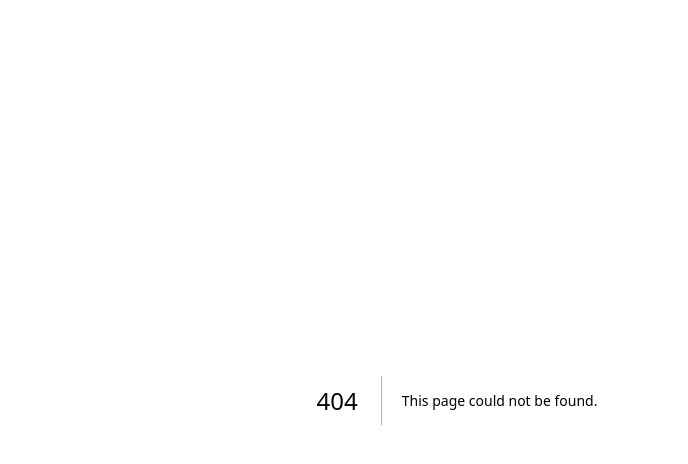
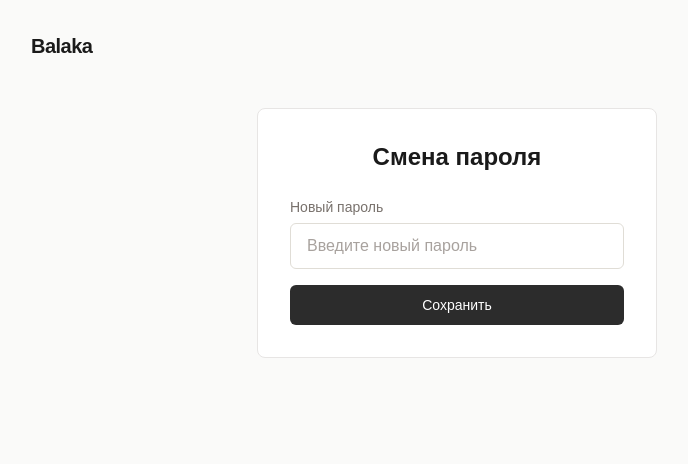
Before and after one commit to spicardgaming/langreader, a Next.js app: page /account/reset-password in a window 1280 px wide. Before the commit this address had no page. Shown: the top 464 px of the page, without its empty margins (183-871 px from the left). Built offline with nearby package versions, Linux system fonts and the light colour scheme; no server answers.

Commit message:
add account page, password recovery, rename to Balaka

```diff
--- /dev/null
+++ b/app/account/page.tsx
@@ -0,0 +1,91 @@
+"use client";
+
+import { useEffect, useState } from "react";
+import { useRouter } from "next/navigation";
+import Link from "next/link";
+import { supabase } from "@/lib/supabase";
+
+export default function AccountPage() {
+  const router = useRouter();
+  const [userEmail, setUserEmail] = useState<string | null>(null);
+  const [loading, setLoading] = useState(true);
+
+  useEffect(() => {
+    async function checkSession() {
+      const { data } = await supabase.auth.getSession();
+
+      if (!data.session) {
+        router.push("/auth");
+        return;
+      }
+
+      setUserEmail(data.session.user.email || null);
+      setLoading(false);
+    }
+
+    checkSession();
+  }, [router]);
+
+  const handleSignOut = async () => {
+    await supabase.auth.signOut();
+    router.push("/");
+  };
+
+  if (loading) {
+    return (
+      <div className="min-h-screen bg-[#fafaf9] flex items-center justify-center">
+        <p className="text-[#57534e]">Загрузка...</p>
+      </div>
+    );
+  }
+
+  return (
+    <div className="min-h-screen bg-[#fafaf9] text-[#2c2c2c]">
+      <div className="mx-auto flex min-h-full w-full max-w-[900px] flex-col px-4 py-8 sm:px-6">
+        <header className="mb-12 flex items-center justify-between">
+          <Link
+            href="/"
+            className="text-xl font-semibold tracking-tight text-[#1a1a1a] no-underline"
+          >
+            Balaka
+          </Link>
+          <button
+            onClick={handleSignOut}
+            className="rounded-md border border-[#d6d3d1] bg-white px-4 py-2 text-sm text-[#444] transition-colors hover:border-[#a8a29e] hover:text-[#1a1a1a]"
+          >
+            Выйти
+          </button>
+        </header>
+
+        <main className="flex-1">
+          <h1 className="mb-6 text-2xl font-semibold text-[#1a1a1a]">
+            Мой кабинет
+          </h1>
+
+          <div className="mb-8 rounded-lg border border-[#e7e5e4] bg-white p-6">
+            <p className="text-sm text-[#78716c]">Email:</p>
+            <p className="mt-1 text-base text-[#1a1a1a]">{userEmail}</p>
+          </div>
+
+          <section className="mb-8">
+            <h2 className="mb-4 text-lg font-medium text-[#1a1a1a]">
+              Мои книги
+            </h2>
+            <div className="rounded-lg border border-[#e7e5e4] bg-white p-8 text-center">
+              <p className="text-sm text-[#78716c]">Пока ничего нет</p>
+            </div>
+          </section>
+
+          <section className="mb-8">
+            <h2 className="mb-4 text-lg font-medium text-[#1a1a1a]">
+              Мои карточки
+            </h2>
+            <div className="rounded-lg border border-[#e7e5e4] bg-white p-8 text-center">
+              <p className="text-sm text-[#78716c]">Пока ничего нет</p>
+            </div>
+          </section>
+        </main>
+      </div>
+    </div>
+  );
+}
--- /dev/null
+++ b/app/account/reset-password/page.tsx
@@ -0,0 +1,96 @@
+"use client";
+
+import { useState } from "react";
+import { useRouter } from "next/navigation";
+import Link from "next/link";
+import { supabase } from "@/lib/supabase";
+
+export default function ResetPasswordPage() {
+  const router = useRouter();
+  const [newPassword, setNewPassword] = useState("");
+  const [error, setError] = useState<string | null>(null);
+  const [success, setSuccess] = useState<string | null>(null);
+  const [loading, setLoading] = useState(false);
+
+  async function handleUpdatePassword(e: React.FormEvent) {
+    e.preventDefault();
+    setError(null);
+    setSuccess(null);
+    setLoading(true);
+
+    const { error: updateError } = await supabase.auth.updateUser({
+      password: newPassword,
+    });
+
+    setLoading(false);
+
+    if (updateError) {
+      setError(updateError.message);
+      return;
+    }
+
+    setSuccess("Пароль изменён");
+    setTimeout(() => {
+      router.push("/account");
+    }, 1500);
+  }
+
+  const inputClass =
+    "w-full rounded-md border border-[#e0ddd6] bg-white px-4 py-2.5 text-[#2c2c2c] outline-none transition-colors placeholder:text-[#a8a29e] focus:border-[#8a8580]";
+
+  return (
+    <div className="min-h-screen bg-[#fafaf9] text-[#2c2c2c]">
+      <div className="mx-auto flex min-h-full w-full max-w-[900px] flex-col px-4 py-8 sm:px-6">
+        <header className="mb-12 flex items-center justify-between">
+          <Link
+            href="/"
+            className="text-xl font-semibold tracking-tight text-[#1a1a1a] no-underline"
+          >
+            Balaka
+          </Link>
+        </header>
+
+        <main className="flex flex-1 items-center justify-center">
+          <div className="w-full max-w-[400px] rounded-lg border border-[#e7e5e4] bg-white px-8 py-8">
+            <h1 className="mb-6 text-center text-2xl font-semibold text-[#1a1a1a]">
+              Смена пароля
+            </h1>
+
+            <form onSubmit={handleUpdatePassword} className="space-y-4">
+              <div>
+                <label
+                  htmlFor="new-password"
+                  className="mb-1.5 block text-sm text-[#78716c]"
+                >
+                  Новый пароль
+                </label>
+                <input
+                  id="new-password"
+                  type="password"
+                  autoComplete="new-password"
+                  required
+                  minLength={6}
+                  value={newPassword}
+                  onChange={(e) => setNewPassword(e.target.value)}
+                  className={inputClass}
+                  placeholder="Введите новый пароль"
+                />
+              </div>
+
+              {error && <p className="text-sm text-red-600">{error}</p>}
+              {success && <p className="text-sm text-green-600">{success}</p>}
+
+              <button
+                type="submit"
+                disabled={loading || !!success}
+                className="w-full rounded-md bg-[#2c2c2c] px-4 py-2.5 text-sm text-white transition-opacity hover:opacity-90 disabled:opacity-50"
+              >
+                {loading ? "Загрузка..." : success ? "Перенаправление..." : "Сохранить"}
+              </button>
+            </form>
+          </div>
+        </main>
+      </div>
+    </div>
+  );
+}
--- a/app/auth/layout.tsx
+++ b/app/auth/layout.tsx
@@ -1,6 +1,6 @@
 export const metadata = {
-  title: 'Войти — LangReader',
-  description: 'Войдите или зарегистрируйтесь в LangReader чтобы сохранять книги и карточки слов.',
+  title: 'Войти — Balaka',
+  description: 'Войдите или зарегистрируйтесь в Balaka чтобы сохранять книги и карточки слов.',
 }
 
 export default function AuthLayout({ children }: { children: React.ReactNode }) {
--- a/app/auth/page.tsx
+++ b/app/auth/page.tsx
@@ -9,6 +9,7 @@ type Tab = "signin" | "signup";
 export default function AuthPage() {
   const router = useRouter();
   const [tab, setTab] = useState<Tab>("signin");
+  const [showResetForm, setShowResetForm] = useState(false);
   const [email, setEmail] = useState("");
   const [password, setPassword] = useState("");
   const [error, setError] = useState<string | null>(null);
@@ -17,8 +18,25 @@ export default function AuthPage() {
 
   function switchTab(next: Tab) {
     setTab(next);
+    setShowResetForm(false);
     setError(null);
     setSuccess(null);
+    setEmail("");
+    setPassword("");
+  }
+
+  function showResetPassword() {
+    setShowResetForm(true);
+    setError(null);
+    setSuccess(null);
+    setEmail("");
+  }
+
+  function backToSignIn() {
+    setShowResetForm(false);
+    setError(null);
+    setSuccess(null);
+    setEmail("");
   }
 
   async function handleSignIn(e: React.FormEvent) {
@@ -72,6 +90,29 @@ export default function AuthPage() {
     );
   }
 
+  async function handleResetPassword(e: React.FormEvent) {
+    e.preventDefault();
+    setError(null);
+    setSuccess(null);
+    setLoading(true);
+
+    const { error: resetError } = await supabase.auth.resetPasswordForEmail(
+      email,
+      {
+        redirectTo: window.location.origin + "/account/reset-password",
+      }
+    );
+
+    setLoading(false);
+
+    if (resetError) {
+      setError(resetError.message);
+      return;
+    }
+
+    setSuccess("Ссылка отправлена, проверьте почту");
+  }
+
   const inputClass =
     "w-full rounded-md border border-[#e0ddd6] bg-white px-4 py-2.5 text-[#2c2c2c] outline-none transition-colors placeholder:text-[#a8a29e] focus:border-[#8a8580]";
 
@@ -79,7 +120,7 @@ export default function AuthPage() {
     <main className="flex min-h-full flex-1 items-center justify-center bg-[#f7f5f0] px-4 py-12 text-[#2c2c2c]">
       <div className="w-full max-w-[400px] rounded-lg bg-white/70 px-8 py-8 shadow-sm">
         <h1 className="mb-6 text-center text-2xl font-normal text-[#1a1a1a]">
-          LangReader
+          Balaka
         </h1>
 
         <div className="mb-6 flex border-b border-[#e0ddd6]">
@@ -108,6 +149,46 @@ export default function AuthPage() {
         </div>
 
         {tab === "signin" ? (
+          showResetForm ? (
+            <div className="space-y-4">
+              <form onSubmit={handleResetPassword} className="space-y-4">
+                <div>
+                  <label
+                    htmlFor="reset-email"
+                    className="mb-1.5 block text-sm text-[#8a8580]"
+                  >
+                    Email
+                  </label>
+                  <input
+                    id="reset-email"
+                    type="email"
+                    autoComplete="email"
+                    required
+                    value={email}
+                    onChange={(e) => setEmail(e.target.value)}
+                    className={inputClass}
+                    placeholder="you@example.com"
+                  />
+                </div>
+                {error && <p className="text-sm text-red-600">{error}</p>}
+                {success && <p className="text-sm text-green-600">{success}</p>}
+                <button
+                  type="submit"
+                  disabled={loading}
+                  className="w-full rounded-md bg-[#2c2c2c] px-4 py-2.5 text-sm text-white transition-opacity hover:opacity-90 disabled:opacity-50"
+                >
+                  {loading ? "Загрузка..." : "Отправить ссылку"}
+                </button>
+              </form>
+              <button
+                type="button"
+                onClick={backToSignIn}
+                className="w-full text-center text-sm text-[#8a8580] hover:text-[#555]"
+              >
+                Назад
+              </button>
+            </div>
+          ) : (
             <form onSubmit={handleSignIn} className="space-y-4">
               <div>
                 <label
@@ -152,7 +233,15 @@ export default function AuthPage() {
               >
                 {loading ? "Загрузка..." : "Войти"}
               </button>
+              <button
+                type="button"
+                onClick={showResetPassword}
+                className="w-full text-center text-xs text-[#8a8580] hover:text-[#555] hover:underline"
+              >
+                Забыли пароль?
+              </button>
             </form>
+          )
         ) : (
           <form onSubmit={handleSignUp} className="space-y-4">
             <div>
--- a/app/layout.tsx
+++ b/app/layout.tsx
@@ -13,7 +13,7 @@ const geistMono = Geist_Mono({
 });
 
 export const metadata: Metadata = {
-  title: 'LangReader — читай книги на иностранном языке',
+  title: 'Balaka — читай книги на иностранном языке',
   description: 'Сервис для чтения книг на иностранном языке. Выделяйте слова и фразы — получайте мгновенный перевод и объяснение в контексте.',
 };
 
--- a/app/page.tsx
+++ b/app/page.tsx
@@ -1,6 +1,8 @@
 "use client";
 
+import { useEffect, useState } from "react";
 import Link from "next/link";
+import { supabase } from "@/lib/supabase";
 
 const PRACTICE_BOOKS = [
   {
@@ -53,6 +55,19 @@ function ArrowIcon() {
 }
 
 export default function Home() {
+  const [isAuthenticated, setIsAuthenticated] = useState(false);
+  const [loading, setLoading] = useState(true);
+
+  useEffect(() => {
+    async function checkSession() {
+      const { data } = await supabase.auth.getSession();
+      setIsAuthenticated(!!data.session);
+      setLoading(false);
+    }
+
+    checkSession();
+  }, []);
+
   return (
     <div className="min-h-full bg-[#fafaf9] text-[#2c2c2c]">
       <div className="mx-auto flex min-h-full w-full max-w-[900px] flex-col px-4 py-8 sm:px-6">
@@ -61,14 +76,16 @@ export default function Home() {
             href="/"
             className="text-xl font-semibold tracking-tight text-[#1a1a1a] no-underline"
           >
-            LangReader
+            Balaka
           </Link>
-          <Link
-            href="/auth"
-            className="rounded-md border border-[#d6d3d1] bg-white px-4 py-2 text-sm text-[#444] transition-colors hover:border-[#a8a29e] hover:text-[#1a1a1a]"
-          >
-            Войти
-          </Link>
+          {!loading && (
+            <Link
+              href={isAuthenticated ? "/account" : "/auth"}
+              className="rounded-md border border-[#d6d3d1] bg-white px-4 py-2 text-sm text-[#444] transition-colors hover:border-[#a8a29e] hover:text-[#1a1a1a]"
+            >
+              {isAuthenticated ? "Мой кабинет" : "Войти"}
+            </Link>
+          )}
         </header>
 
         <main className="flex-1">
@@ -159,7 +176,7 @@ export default function Home() {
 
           <section className="mb-16">
             <p className="text-sm leading-relaxed text-[#57534e] sm:text-base">
-              LangReader помогает изучать иностранный язык через чтение книг на
+              Balaka помогает изучать иностранный язык через чтение книг на
               оригинале. Выделяйте незнакомые слова и фразы — сервис мгновенно
               покажет перевод и пояснение в контексте. Загружайте свои тексты
               или начните с готовых материалов для практики.
--- a/app/reader/[id]/layout.tsx
+++ b/app/reader/[id]/layout.tsx
@@ -5,7 +5,7 @@ export async function generateMetadata({ params }: { params: Promise<{ id: strin
   const book = BOOKS[id]
   if (!book) return {}
   return {
-    title: `${book.title} Читать Онлайн на ${BOOK_LANGUAGE} — LangReader`,
+    title: `${book.title} Читать Онлайн на ${BOOK_LANGUAGE} — Balaka`,
     description: `Читайте "${book.title}" (${book.author}) на ${BOOK_LANGUAGE} языке с мгновенным переводом слов и фраз.`,
   }
 }
```
Lines whose indentation alone changed are shown as unchanged.
